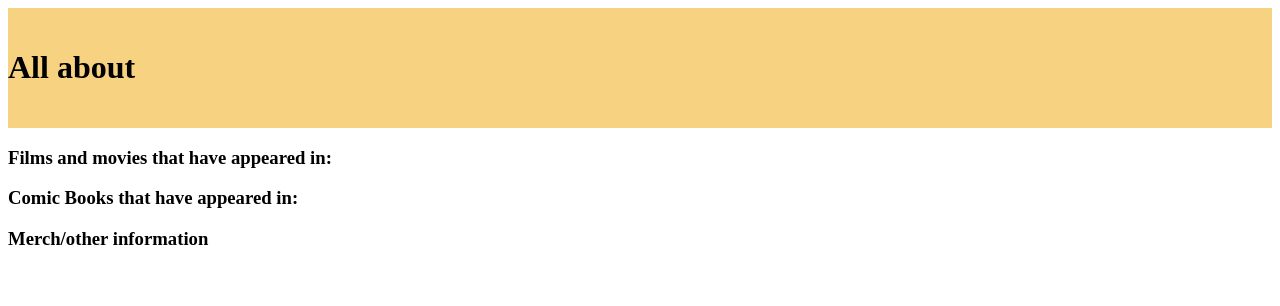
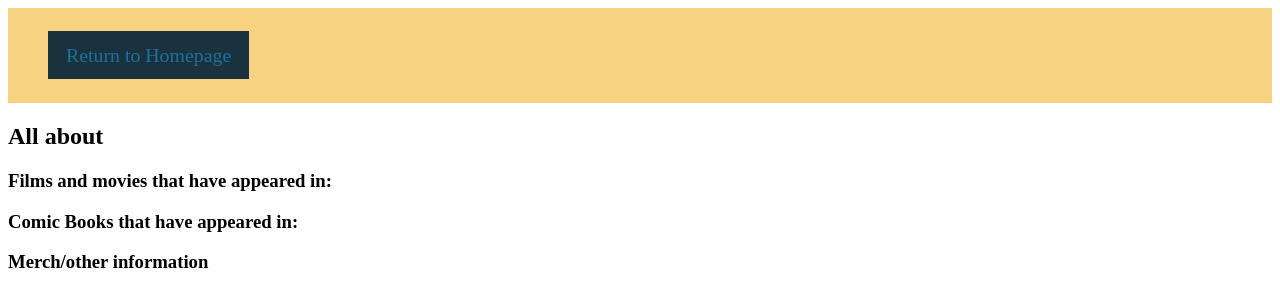
Before and after one commit to emsaw721/ragnarok, a plain HTML site: page characterindex.html in a window 1280 px wide. Drawn offline with Linux system fonts and the light colour scheme.

Commit message:
added return link to charindex

```diff
--- a/characterindex.html
+++ b/characterindex.html
@@ -11,13 +11,20 @@
 
 <body>
     <header id="MCU-title">
-        <h1>All about
-            <!-- Use JS to pull the character that was searched and append it to here -->
-        </h1>
+        <nav>
+            <ul>
+                <li>
+                    <a href="index.html">Return to Homepage</a>
+                </li>
+            </ul>
+        </nav>
     </header>
 
     <article id="MCU-info">
         <div class="hero-info">
+            <h1>All about
+                <!-- Use JS to pull the character that was searched and append it to here -->
+            </h1>
             <div class="tv-media">
                 <h3>Films and movies that
                     <!-- JS to append character --> have appeared in:
```
